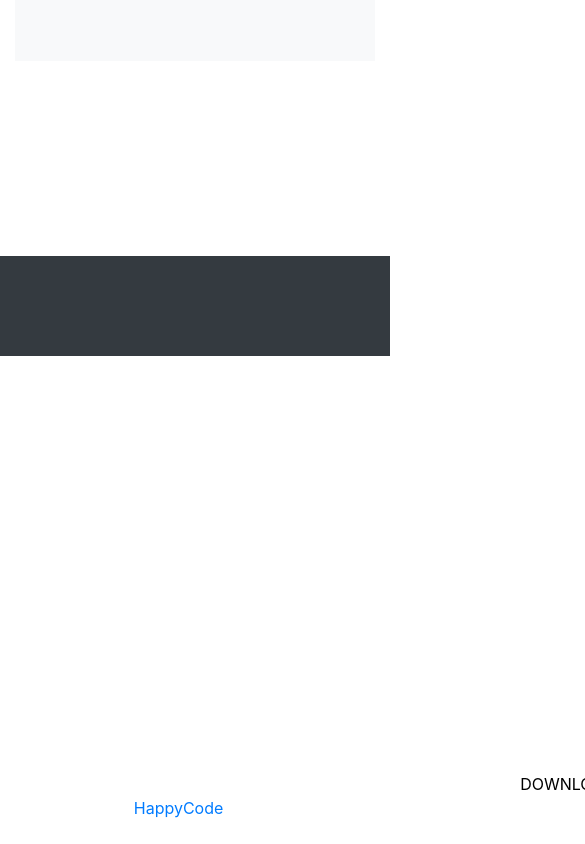
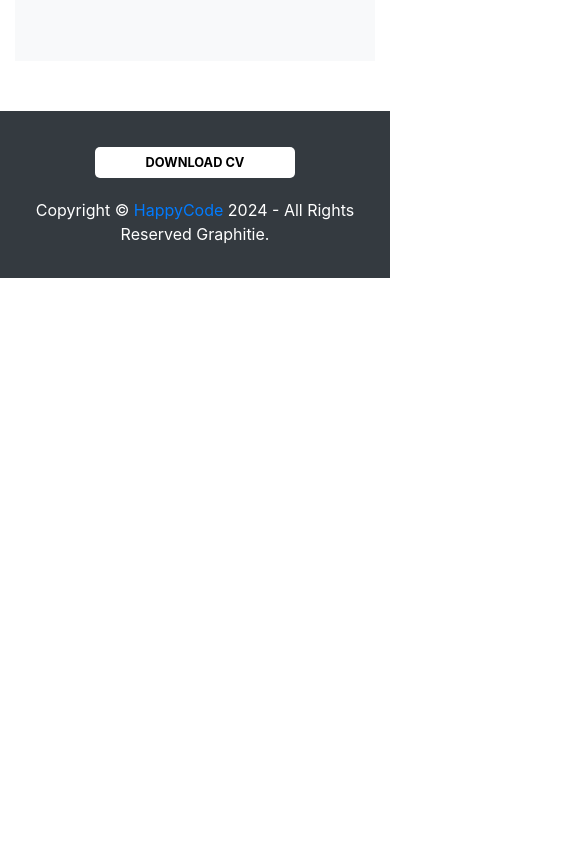
Before and after one commit to CODEPAGEHERE/graphitie, a plain HTML site: page index.html in a window 390 px wide. Shown: the part 827-1671 px from the top of the page, 585 px wide, since content can reach past the window. After the commit the page ends 1105 px from the top, so only its background shows below. Drawn offline with nearby package versions, Linux system fonts and the light colour scheme.

Commit message:
done footer

```diff
--- a/design.css
+++ b/design.css
@@ -19,6 +19,8 @@ nav .navbar-nav .nav-link {
     font-size: 1.2em;
 }
 
+/* FOOTER STYLE */
+
 footer {
     position: relative;
     bottom: 0;
@@ -26,21 +28,50 @@ footer {
     background-color: rgb(0, 0, 31);
     color: white;
     text-align: center;
-    margin-top: 50%;
-    height: 100px;
-
+    padding: 20px 0;
+    margin-top: 50px;
 }
 
-#cv{
+#cv {
     background-color: white;
     color: black;
     max-width: 300px;
     max-height: 300px;
-    margin-top: 500px;
-    margin-left: 400px;
+    padding: 10px 20px;
+    margin: 20px auto; /* Center align */
+    display: inline-block;
+    border-radius: 5px;
+    text-transform: uppercase;
+    font-weight: bold;
+    cursor: pointer;
+    transition: background-color 0.3s ease;
+}
+
+#cv:hover {
+    background-color: #e0e0e0;
 }
 
 /* Media Queries */
 @media (max-width: 767px) {
+    #cv {
+        max-width: 250px;
+        padding: 8px 16px;
+        font-size: 0.9em;
+    }
 
+    footer {
+        padding: 15px 0;
+    }
 }
+
+@media (max-width: 575px) {
+    #cv {
+        max-width: 200px;
+        padding: 6px 12px;
+        font-size: 0.8em;
+    }
+
+    footer {
+        padding: 10px 0;
+    }
+}
```
